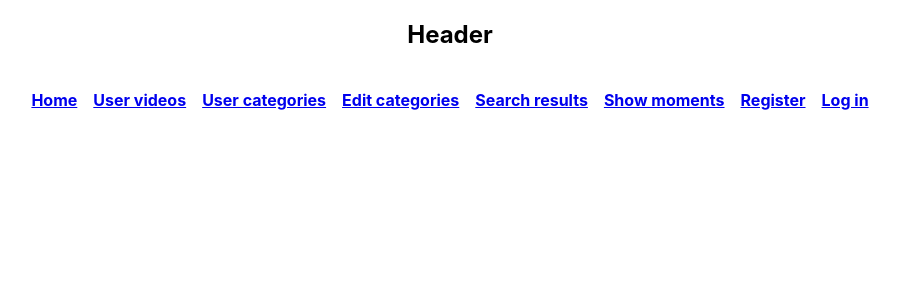
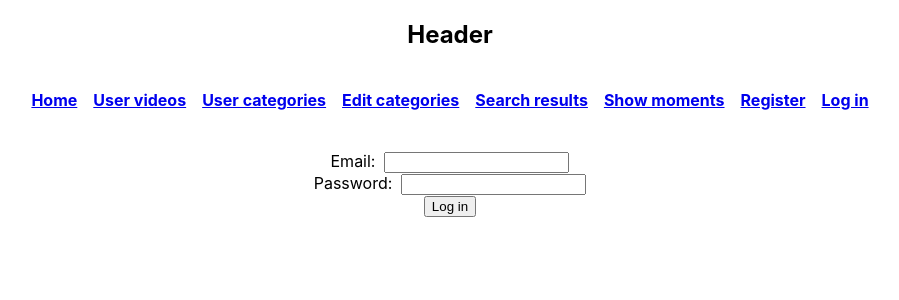
Before and after one commit to nataliaCodes/echo-replay-your-moments, a React (Create React App) app in the folder front-end/: page /login in a window 1280 px wide. Shown: the top 300 px of the page, without its empty margins (190-1089 px from the left). Built offline with nearby package versions, Linux system fonts and the light colour scheme; no server answers.

Commit message:
Set up front-end login route

```diff
--- a/front-end/src/App.jsx
+++ b/front-end/src/App.jsx
@@ -16,8 +16,10 @@ import Categories from './components/Categories/Categories';
 import EditCategories from './components/Categories/EditCategories';
 import ShowMoments from './components/MomentsPage/ShowMoments';
 import Register from './components/Register/Register';
+import Login from './components/Login/Login';
 
 import useApplicationData from './hooks/useApplicationData';
+
 // youtube video components
 import SearchBar from './components/shared/SearchBar'
 import VideoList from './components/shared/VideoList'
@@ -61,6 +63,9 @@ function App() {
             <Route exact path="/register">
               <Register />
             </Route>
+            <Route exact path="/login">
+              <Login />
+            </Route>
           </Switch>
         </div>
       </Router>
--- /dev/null
+++ b/front-end/src/components/Login/Login.jsx
@@ -0,0 +1,42 @@
+// import { Redirect } from "react-router-dom";
+
+import useApplicationData from '../../hooks/useApplicationData';
+import Button from '../shared/Button';
+
+export default function Login(props) {
+
+  const { state, handleFormChange, handleLoginSubmit } = useApplicationData();
+
+  // if (state.redirect) {
+  //   return <Redirect to={state.redirect} />
+  // }
+
+  return (
+    <div className="Login">
+      <div>
+        {state.error && <small>{state.error}</small>}
+      </div><br />
+      <form onSubmit={event => event.preventDefault()} noValidate>
+        <label htmlFor="email">
+          Email:&nbsp;&nbsp;
+          <input
+            type="email"
+            name="email"
+            onChange={handleFormChange}
+            noValidate
+          ></input>
+        </label><br />
+        <label htmlFor="password">
+          Password:&nbsp;&nbsp;
+          <input
+            type="password"
+            name="password"
+            onChange={handleFormChange}
+            noValidate
+          ></input>
+        </label>
+      </form>
+      <Button onClick={handleLoginSubmit}>Log in</Button>
+    </div>
+  );
+}
--- a/front-end/src/components/Register/Register.jsx
+++ b/front-end/src/components/Register/Register.jsx
@@ -5,7 +5,7 @@ import Button from '../shared/Button';
 
 export default function Register(props) {
 
-  const { state, handleFormChange, handleSubmit } = useApplicationData();
+  const { state, handleFormChange, handleRegisterSubmit } = useApplicationData();
 
   if (state.redirect) {
     return <Redirect to={state.redirect} />
@@ -55,7 +55,7 @@ export default function Register(props) {
           ></input>
         </label>
       </form>
-      <Button onClick={handleSubmit}>Register</Button>
+      <Button onClick={handleRegisterSubmit}>Register</Button>
     </div>
   );
 }
--- a/front-end/src/hooks/useApplicationData.js
+++ b/front-end/src/hooks/useApplicationData.js
@@ -55,7 +55,7 @@ const useApplicationData = () => {
 
   };
 
-  const handleSubmit = () => {
+  const handleRegisterSubmit = () => {
 
     //deconstruct values needed from state
     const { firstName, lastName, email, password, errors } = state;
@@ -93,7 +93,7 @@ const useApplicationData = () => {
               setState({...state, error: userExists});
             } else {
               console.log('user created, id:', response.data.id);
-              setState({...state, redirect: '/videos'});
+              setState({...state, redirect: '/'});
             }
         })
         .catch(err => {console.log(err)})
@@ -142,7 +142,7 @@ const useApplicationData = () => {
   //   onSearch(state.title)
   // }
 
-  return { state, handleFormChange, handleSubmit, onVideoSelected, onSearch }
+  return { state, handleFormChange, handleRegisterSubmit, onVideoSelected, onSearch }
 
 };
 
```
Also changed, not shown: 1 other file (tests, documents, lock files or other folders).
